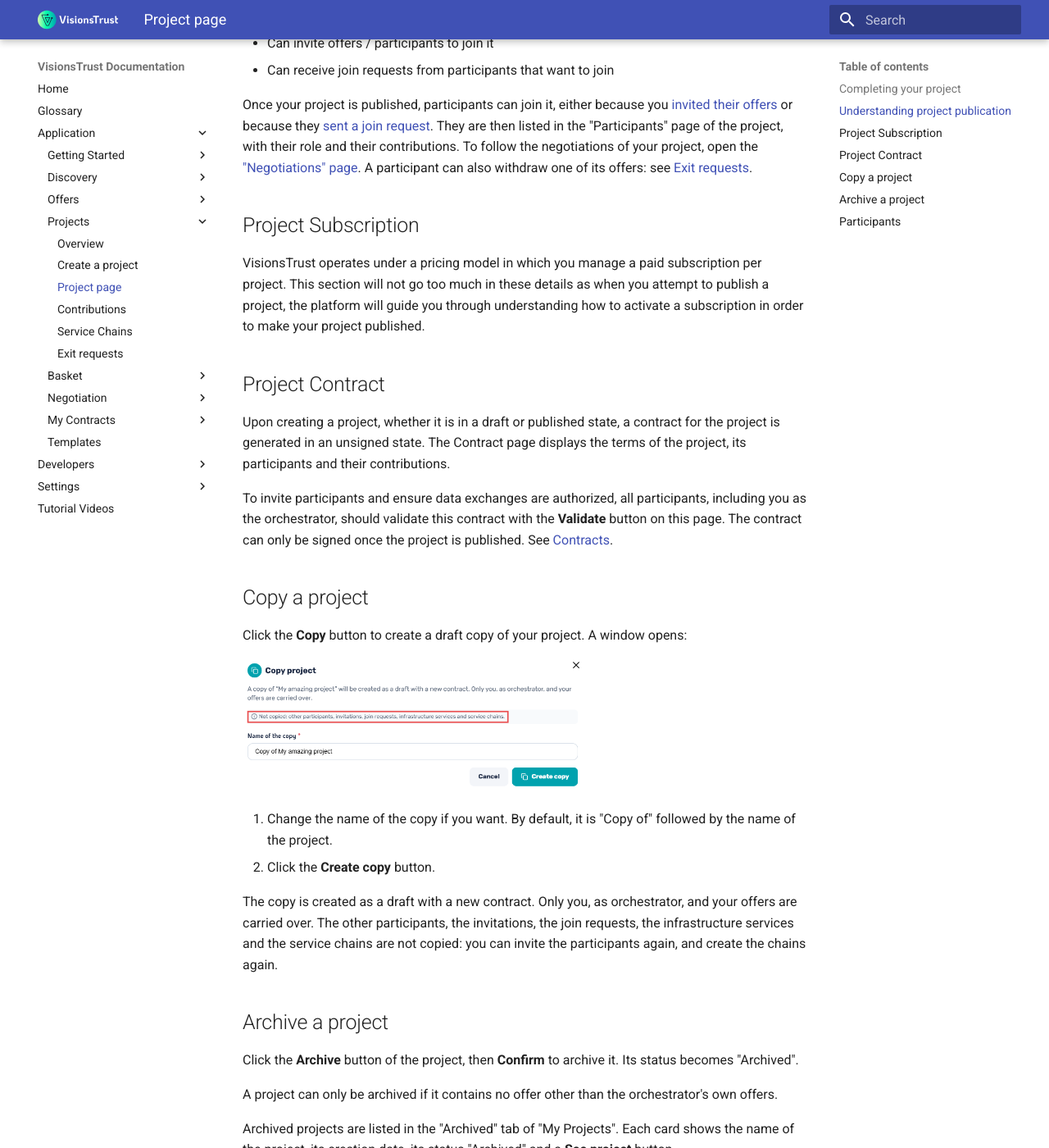
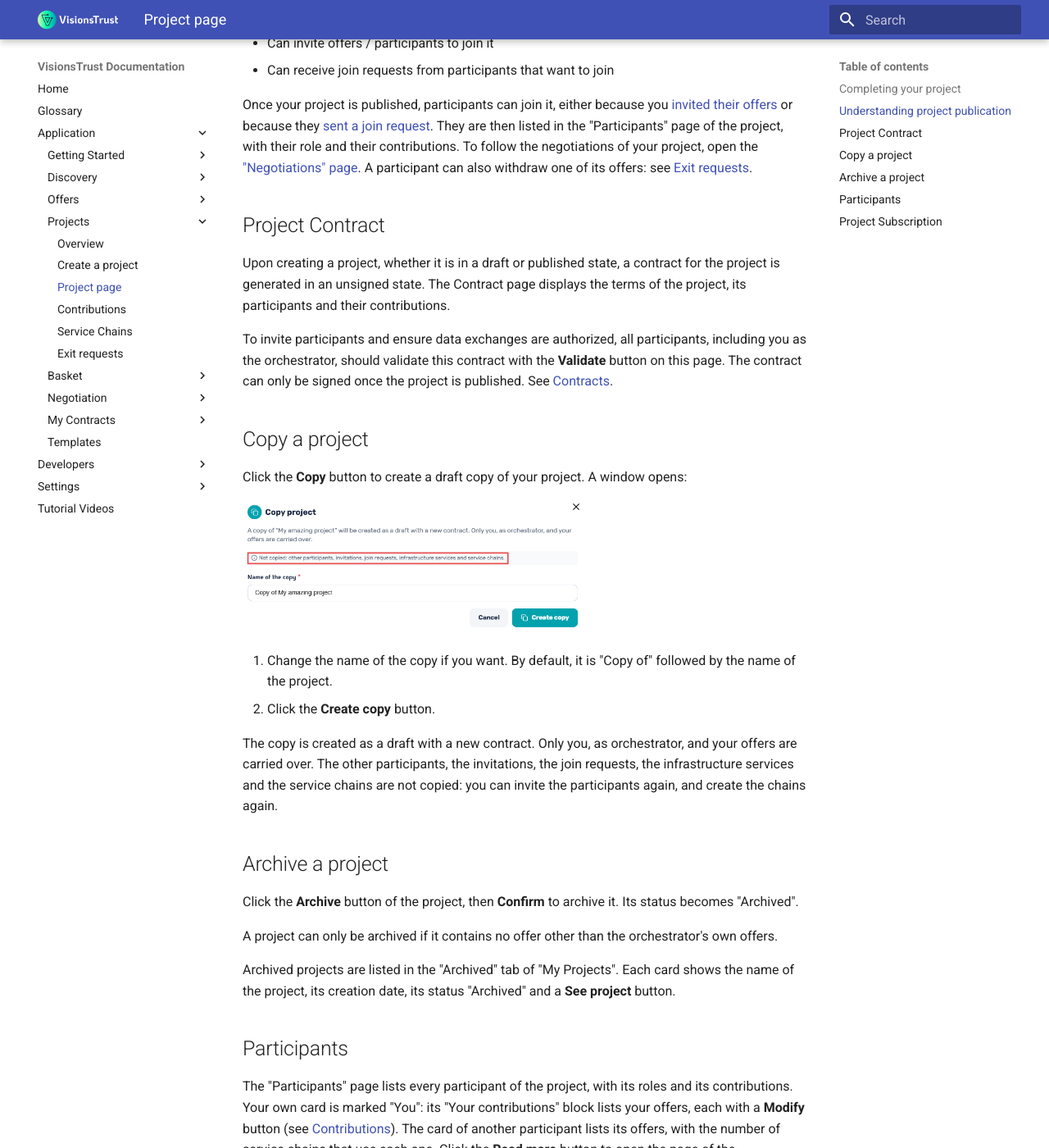
Before and after one commit to VisionsOfficial/visionstrust-docs, an MkDocs documentation site: the page built from docs/application/projects/project-settings.md, in a window 1280 px wide and 1400 px high, scrolled down 1871 px. Shown: the whole window at 82% size. Built offline with MkDocs 1.6.1 and Material for MkDocs 9.7.7, drawn with Linux system fonts in a browser that asks for light colours; some of the changed text lies outside the part shown.

Commit message:
docs: move Project Subscription to the end of the Project page

```diff
--- a/docs/application/projects/project-settings.md
+++ b/docs/application/projects/project-settings.md
@@ -47,10 +47,6 @@ A published project:
 
 Once your project is published, participants can join it, either because you [invited their offers](../negotiation/invitations.md) or because they [sent a join request](../negotiation/join-requests.md). They are then listed in the "Participants" page of the project, with their role and their contributions. To follow the negotiations of your project, open the ["Negotiations" page](../negotiation/following-negotiations.md). A participant can also withdraw one of its offers: see [Exit requests](./exit-requests.md).
 
-## Project Subscription
-
-VisionsTrust operates under a pricing model in which you manage a paid subscription per project. This section will not go too much in these details as when you attempt to publish a project, the platform will guide you through understanding how to activate a subscription in order to make your project published.
-
 ## Project Contract
 
 Upon creating a project, whether it is in a draft or published state, a contract for the project is generated in an unsigned state. The Contract page displays the terms of the project, its participants and their contributions.
```
Also changed, not shown: other parts of docs/application/projects/project-settings.md (+4 -0 lines).
